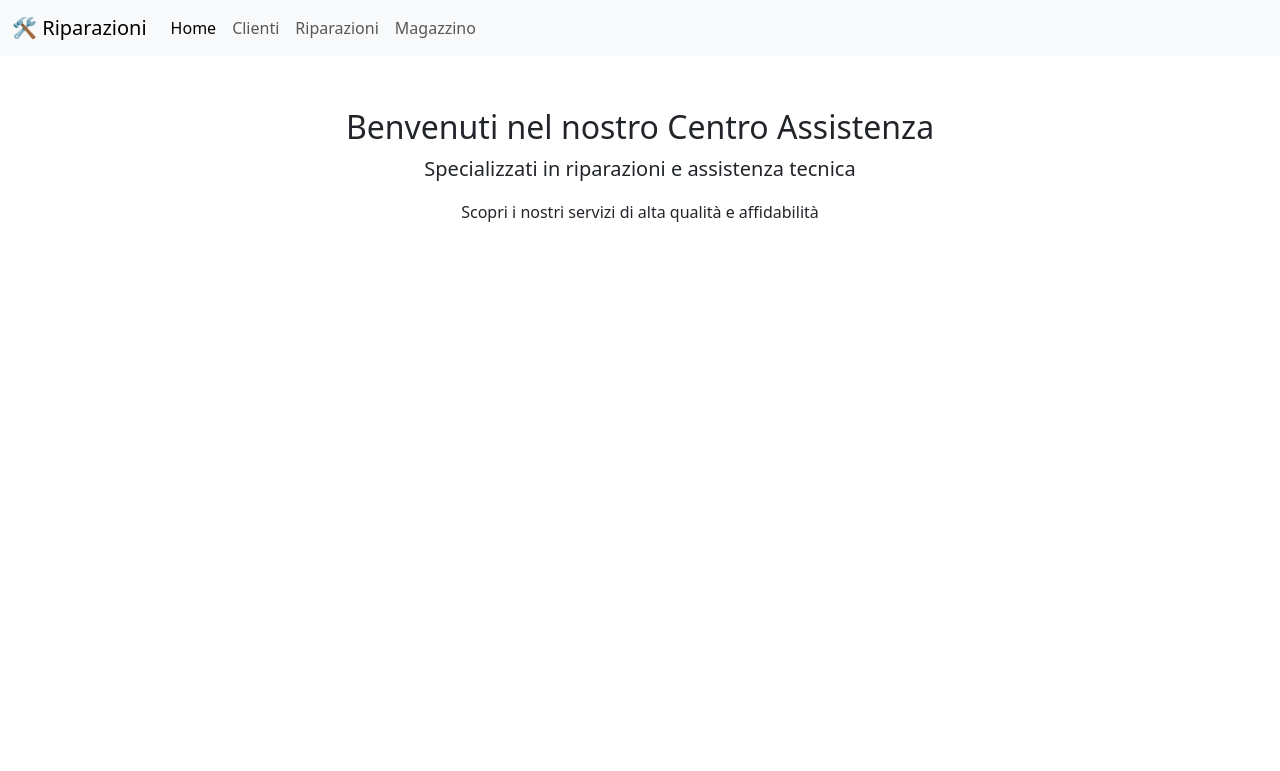
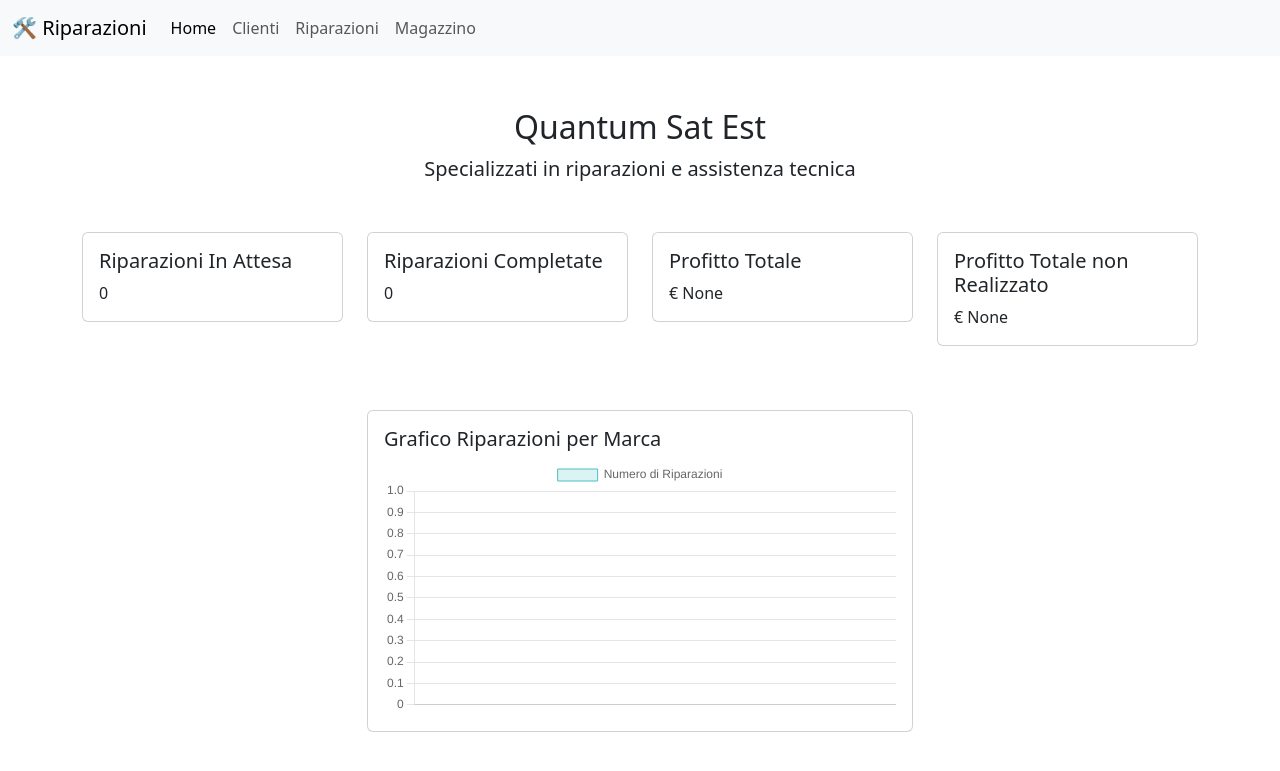
Before and after one commit to GGNado/Website_QuantumSatEst_py, a FastAPI app: page / in a window 1280 px wide. Shown: the top 771 px of the page. Run offline with FastAPI, Linux system fonts and the light colour scheme; data that the repository does not hold is empty; some libraries are stand-ins or nearby versions.

Commit message:
aggiunti Grafici

```diff
--- a/database/Database.py
+++ b/database/Database.py
@@ -593,3 +593,52 @@
 		cursore.close()
 		connessione.close()
 		return results[0][0]
+
+def getAllStatoRiparazioni(stato: int):
+	connessione = getConnection()
+	if connessione.is_connected():
+		QUERY = "SELECT COUNT(*) from Riparazioni WHERE FK_StatoRiparazione = %s"
+		cursore = connessione.cursor()
+		cursore.execute(QUERY, (stato, ))
+		results = cursore.fetchall()
+		cursore.close()
+		connessione.close()
+		return results[0][0]
+
+def getGuadagnoEffettivo():
+	connessione = getConnection()
+	if connessione.is_connected():
+		QUERY = "SELECT SUM(prezzo) FROM Riparazioni WHERE FK_StatoRiparazione != 1"
+		cursore = connessione.cursor()
+		cursore.execute(QUERY)
+		results = cursore.fetchall()
+		cursore.close()
+		connessione.close()
+		return results[0][0]
+
+def getGuadagnoPossibile():
+	connessione = getConnection()
+	if connessione.is_connected():
+		QUERY = "SELECT SUM(prezzo) FROM Riparazioni"
+		cursore = connessione.cursor()
+		cursore.execute(QUERY)
+		results = cursore.fetchall()
+		cursore.close()
+		connessione.close()
+		return results[0][0]
+
+def numeroRiparazioniPerMarca():
+	connessione = getConnection()
+	if connessione.is_connected():
+		QUERY = "SELECT COUNT(*) as Numero, o.marca FROM Riparazioni JOIN Oggetti O on Riparazioni.ID = o.FK_Riparazione GROUP BY o.marca"
+		cursore = connessione.cursor()
+		cursore.execute(QUERY)
+		results = cursore.fetchall()
+		cursore.close()
+		connessione.close()
+		marca = []
+		numero = []
+		for row in results:
+			numero.append(row[0])
+			marca.append(row[1])
+		return marca, numero
--- a/main.py
+++ b/main.py
@@ -32,9 +32,16 @@
 
 @webapp.get('/', response_class=HTMLResponse)
 async def root(req: Request):
+	marca, numero = database.Database.numeroRiparazioniPerMarca()
 	return templates.TemplateResponse(
 		'root.html', {
 			'request': req,
+			'completate': database.Database.getAllStatoRiparazioni(3),
+			'inAttesa': database.Database.getAllStatoRiparazioni(1),
+			'effettivo': database.Database.getGuadagnoEffettivo(),
+			'possibile': database.Database.getGuadagnoPossibile(),
+			"marche": marca,
+			"numero_riparazioni": numero
 		}
 	)
 
--- a/templates/root.html
+++ b/templates/root.html
@@ -17,6 +17,7 @@
             }
         }
     </style>
+    <script src="https://cdn.jsdelivr.net/npm/chart.js"></script>
 </head>
 <body>
 <nav class="navbar navbar-expand-lg navbar-light bg-light fixed-top">
@@ -47,11 +48,99 @@
 
 <section class="container mt-5">
     <div class="text-center">
-        <h2>Benvenuti nel nostro Centro Assistenza</h2>
+        <h2>Quantum Sat Est</h2>
         <p class="lead">Specializzati in riparazioni e assistenza tecnica</p>
-        <p>Scopri i nostri servizi di alta qualità e affidabilità</p>
     </div>
 </section>
-<script src="https://cdn.jsdelivr.net/npm/bootstrap/dist/js/bootstrap.bundle.min.js"></script>
+
+<section class="container mt-5">
+    <div class="row">
+        <div class="col-md-3 mb-3">
+            <div class="card">
+                <div class="card-body">
+                    <h5 class="card-title">Riparazioni In Attesa </h5>
+                    <p class="card-text" id="completedRepairs">{{inAttesa}}</p>
+                </div>
+            </div>
+        </div>
+        <div class="col-md-3 mb-3">
+            <div class="card">
+                <div class="card-body">
+                    <h5 class="card-title">Riparazioni Completate</h5>
+                    <p class="card-text">{{completate}}</p>
+                </div>
+            </div>
+        </div>
+        <div class="col-md-3 mb-3">
+            <div class="card">
+                <div class="card-body">
+                    <h5 class="card-title">Profitto Totale</h5>
+                    <p class="card-text" >€ {{effettivo}}</p>
+                </div>
+            </div>
+        </div>
+        <div class="col-md-3 mb-3">
+            <div class="card">
+                <div class="card-body">
+                    <h5 class="card-title" data-toggle="tooltip" data-placement="top" data-delay="500" title="Questo profitto conta anche le riparazioni non complatate">Profitto Totale non Realizzato</h5>
+                    <p class="card-text">€ {{possibile}}</p>
+                </div>
+            </div>
+        </div>
+    </div>
+</section>
+
+<section class="container mt-5">
+    <div class="row d-flex justify-content-center">
+        <div class="col-md-6 col-12">
+            <div class="card">
+                <div class="card-body">
+                    <h5 class="card-title">Grafico Riparazioni per Marca</h5>
+                    <canvas id="riparazioniChart"></canvas>
+                </div>
+            </div>
+        </div>
+        <!-- Altre colonne o contenuto della pagina -->
+    </div>
+</section>
+
+
+<script>
+        // Ottieni i dati del grafico passati da Jinja2
+
+        // Ottieni il riferimento al canvas
+        var canvas = document.getElementById('riparazioniChart').getContext('2d');
+
+        // Crea il grafico a barre
+        var graficoRiparazioni = new Chart(canvas, {
+            type: 'bar',
+            data: {
+                labels: {{marche}},
+                datasets: [{
+                    label: 'Numero di Riparazioni',
+                    data: {{numero_riparazioni}},
+                    backgroundColor: 'rgba(75, 192, 192, 0.2)',
+                    borderColor: 'rgba(75, 192, 192, 1)',
+                    borderWidth: 1
+                }]
+            },
+            options: {
+                scales: {
+                    y: {
+                        beginAtZero: true
+                    }
+                }
+            }
+        });
+    </script>
+<script>
+    $(function () {
+  $('[data-toggle="tooltip"]').tooltip();
+});
+
+</script>
+<script src="https://cdn.jsdelivr.net/npm/@popperjs/core@2.11.8/dist/umd/popper.min.js" integrity="sha384-I7E8VVD/ismYTF4hNIPjVp/Zjvgyol6VFvRkX/vR+Vc4jQkC+hVqc2pM8ODewa9r" crossorigin="anonymous"></script>
+<script src="https://cdn.jsdelivr.net/npm/bootstrap@5.3.3/dist/js/bootstrap.min.js" integrity="sha384-0pUGZvbkm6XF6gxjEnlmuGrJXVbNuzT9qBBavbLwCsOGabYfZo0T0to5eqruptLy" crossorigin="anonymous"></script>
+
 </body>
 </html>
```
